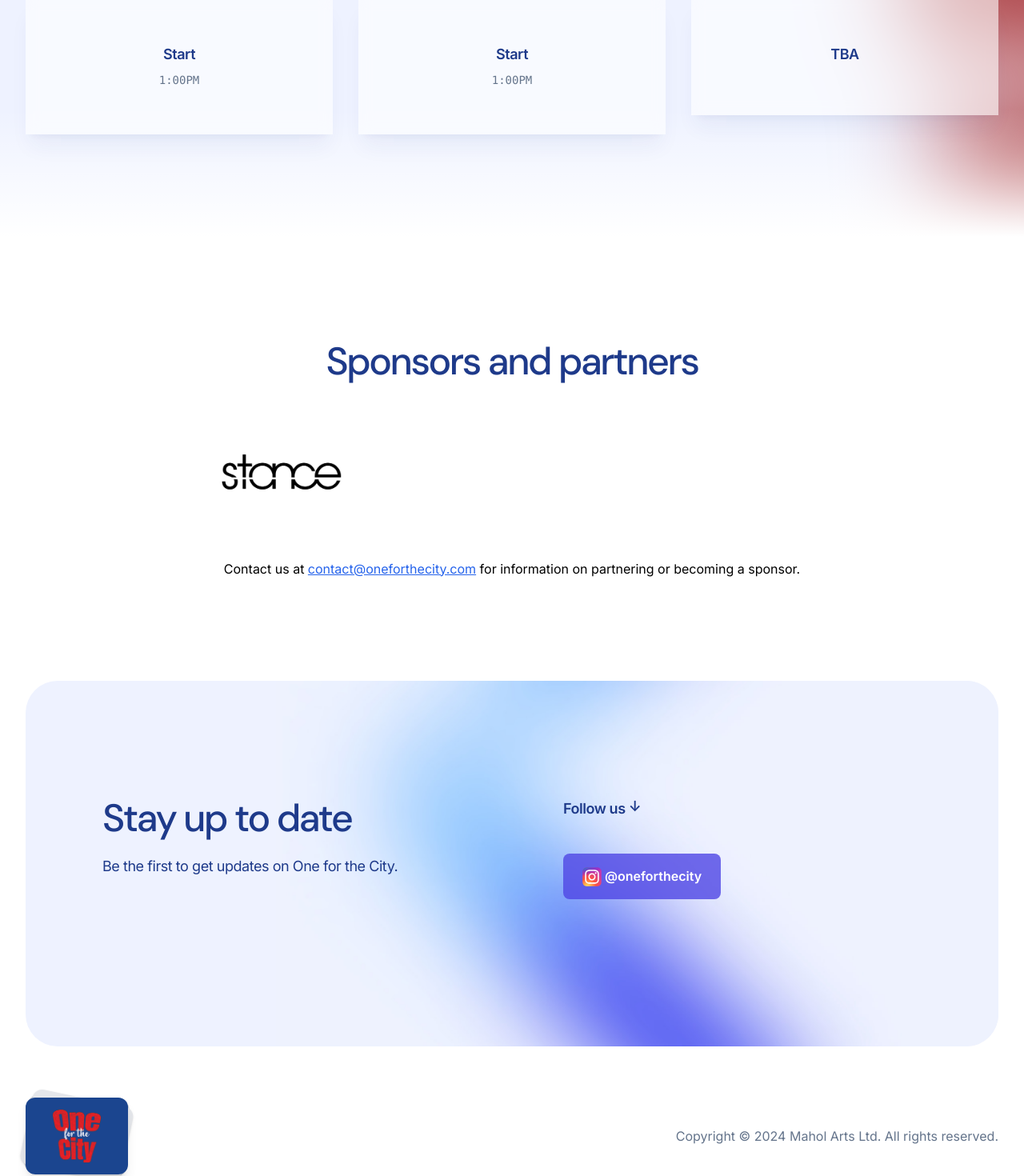
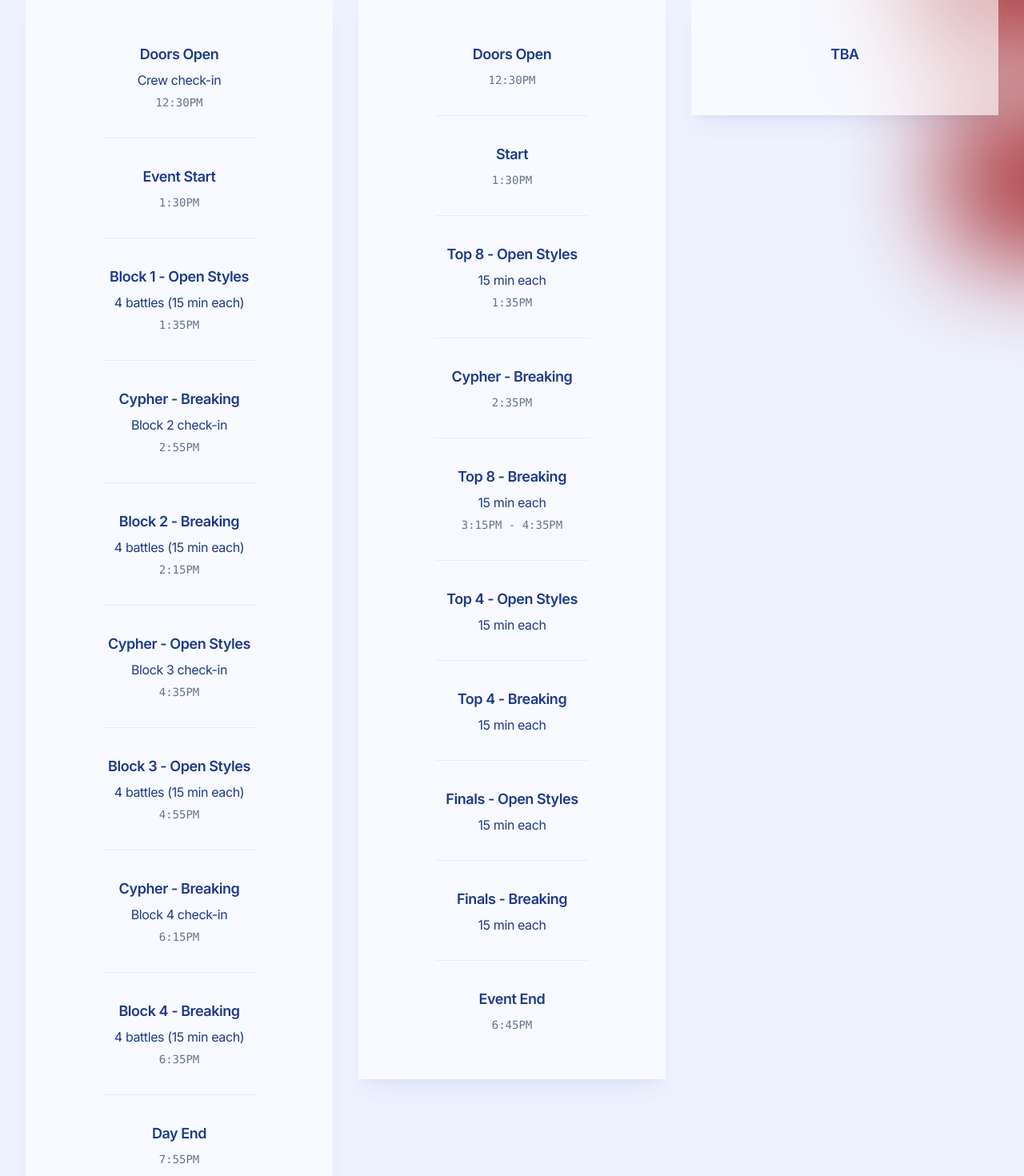
Before and after one commit to linhub15/oneforthecity, a Next.js app: page / in a window 1280 px wide. Shown: the part 3360-4830 px from the top of the page at 80% size. Built offline with nearby package versions, Linux system fonts and the light colour scheme.

Commit message:
feat: add schedule

```diff
--- a/src/components/Schedule.tsx
+++ b/src/components/Schedule.tsx
@@ -14,8 +14,9 @@ interface Day {
   timeSlots: Array<{
     name: string;
     description: string | null;
-    start: string;
-    end: string;
+    start?: string;
+    end?: string;
+    duration?: string;
   }>;
 }
 
@@ -26,10 +27,54 @@ const schedule: Array<Day> = [
     summary: "Cypher & Prelims",
     timeSlots: [
       {
-        name: "Start",
+        name: "Doors Open",
+        description: "Crew check-in",
+        start: "12:30PM",
+      },
+      {
+        name: "Event Start",
         description: "",
-        start: "1:00PM",
-        end: "",
+        start: "1:30PM",
+      },
+      {
+        name: "Block 1 - Open Styles",
+        description: "4 battles (15 min each)",
+        start: "1:35PM",
+      },
+      {
+        name: "Cypher - Breaking",
+        description: "Block 2 check-in",
+        start: "2:55PM",
+      },
+      {
+        name: "Block 2 - Breaking",
+        description: "4 battles (15 min each)",
+        start: "2:15PM",
+      },
+      {
+        name: "Cypher - Open Styles",
+        description: "Block 3 check-in",
+        start: "4:35PM",
+      },
+      {
+        name: "Block 3 - Open Styles",
+        description: "4 battles (15 min each)",
+        start: "4:55PM",
+      },
+      {
+        name: "Cypher - Breaking",
+        description: "Block 4 check-in",
+        start: "6:15PM",
+      },
+      {
+        name: "Block 4 - Breaking",
+        description: "4 battles (15 min each)",
+        start: "6:35PM",
+      },
+      {
+        name: "Day End",
+        description: "",
+        start: "7:55PM",
       },
     ],
   },
@@ -39,10 +84,51 @@ const schedule: Array<Day> = [
     summary: "Top 8 to Finals",
     timeSlots: [
       {
+        name: "Doors Open",
+        description: "",
+        start: "12:30PM",
+      },
+      {
         name: "Start",
         description: "",
-        start: "1:00PM",
-        end: "",
+        start: "1:30PM",
+      },
+      {
+        name: "Top 8 - Open Styles",
+        description: "15 min each",
+        start: "1:35PM",
+      },
+      {
+        name: "Cypher - Breaking",
+        description: "",
+        start: "2:35PM",
+      },
+      {
+        name: "Top 8 - Breaking",
+        description: "15 min each",
+        start: "3:15PM",
+        end: "4:35PM"
+      },
+      {
+        name: "Top 4 - Open Styles",
+        description: "15 min each",
+      },
+      {
+        name: "Top 4 - Breaking",
+        description: "15 min each",
+      },
+      {
+        name: "Finals - Open Styles",
+        description: "15 min each",
+      },
+      {
+        name: "Finals - Breaking",
+        description: "15 min each",
+      },
+      {
+        name: "Event End",
+        description: "",
+        start: "6:45PM"
       },
     ],
   },
@@ -151,7 +237,7 @@ function TimeSlots({ day, className }: { day: Day; className?: string }) {
       {day.timeSlots.map((timeSlot, timeSlotIndex) => (
         <li
           key={timeSlot.start}
-          aria-label={`${timeSlot.name} talking about ${timeSlot.description} at ${timeSlot.start} - ${timeSlot.end} PST`}
+          aria-label={`${timeSlot.name} talking about ${timeSlot.description} at ${timeSlot.start} - ${timeSlot.end}`}
         >
           {timeSlotIndex > 0 && (
             <div className="mx-auto mb-8 h-px w-48 bg-indigo-500/10" />
@@ -165,9 +251,12 @@ function TimeSlots({ day, className }: { day: Day; className?: string }) {
             </p>
           )}
           <p className="mt-1 font-mono text-sm text-slate-500">
-            <time dateTime={`${day.dateTime}T${timeSlot.start}-08:00`}>
-              {timeSlot.start}
-            </time>{" "}
+            {timeSlot.start && (
+              <time dateTime={`${day.dateTime}T${timeSlot.start}-08:00`}>
+                {timeSlot.start}
+                {" "}
+              </time>
+            )}
             {timeSlot.end &&
               (
                 <>
@@ -178,6 +267,7 @@ function TimeSlots({ day, className }: { day: Day; className?: string }) {
                   {" "}
                 </>
               )}
+            {timeSlot.duration && ` (${timeSlot.duration})`}
           </p>
         </li>
       ))}
```
